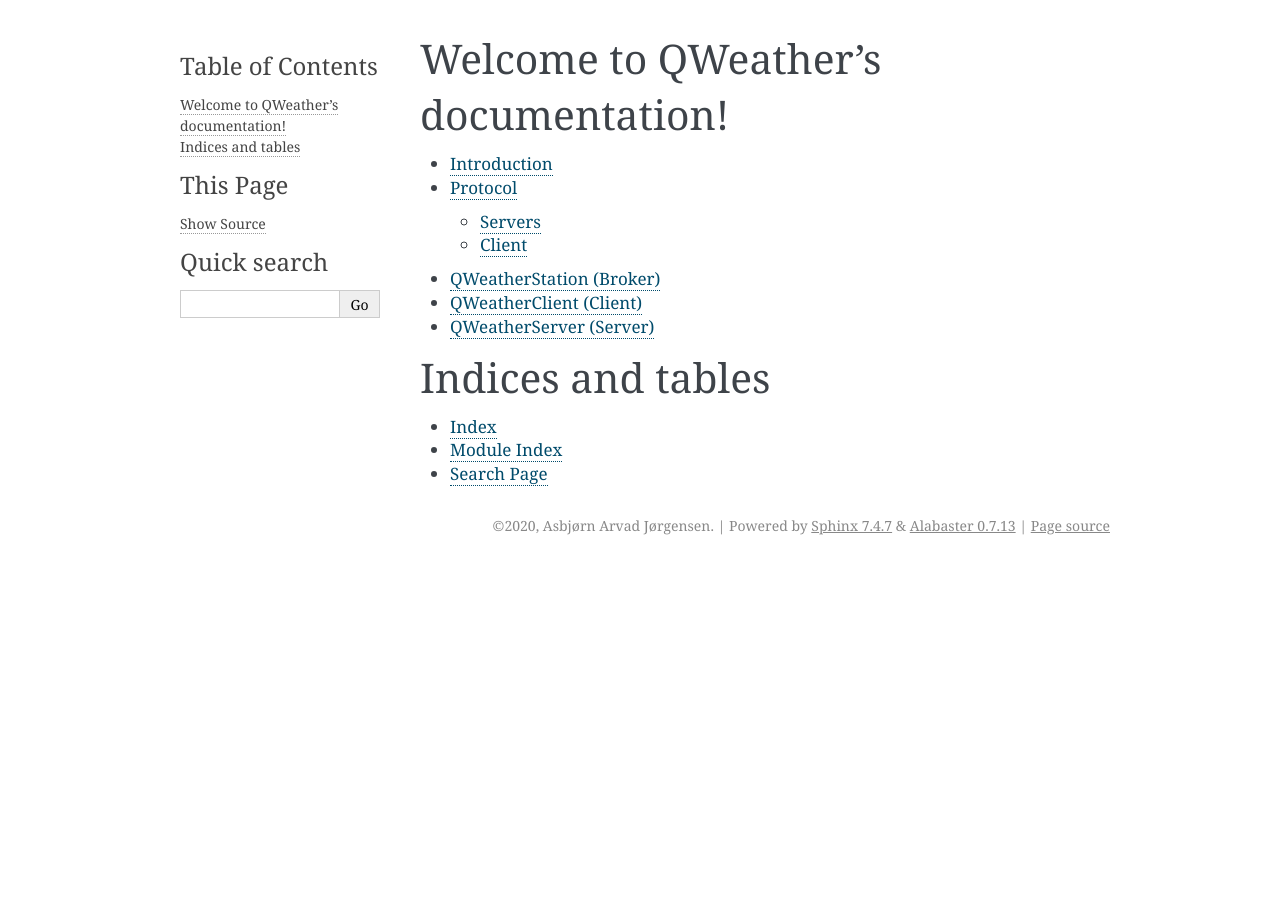
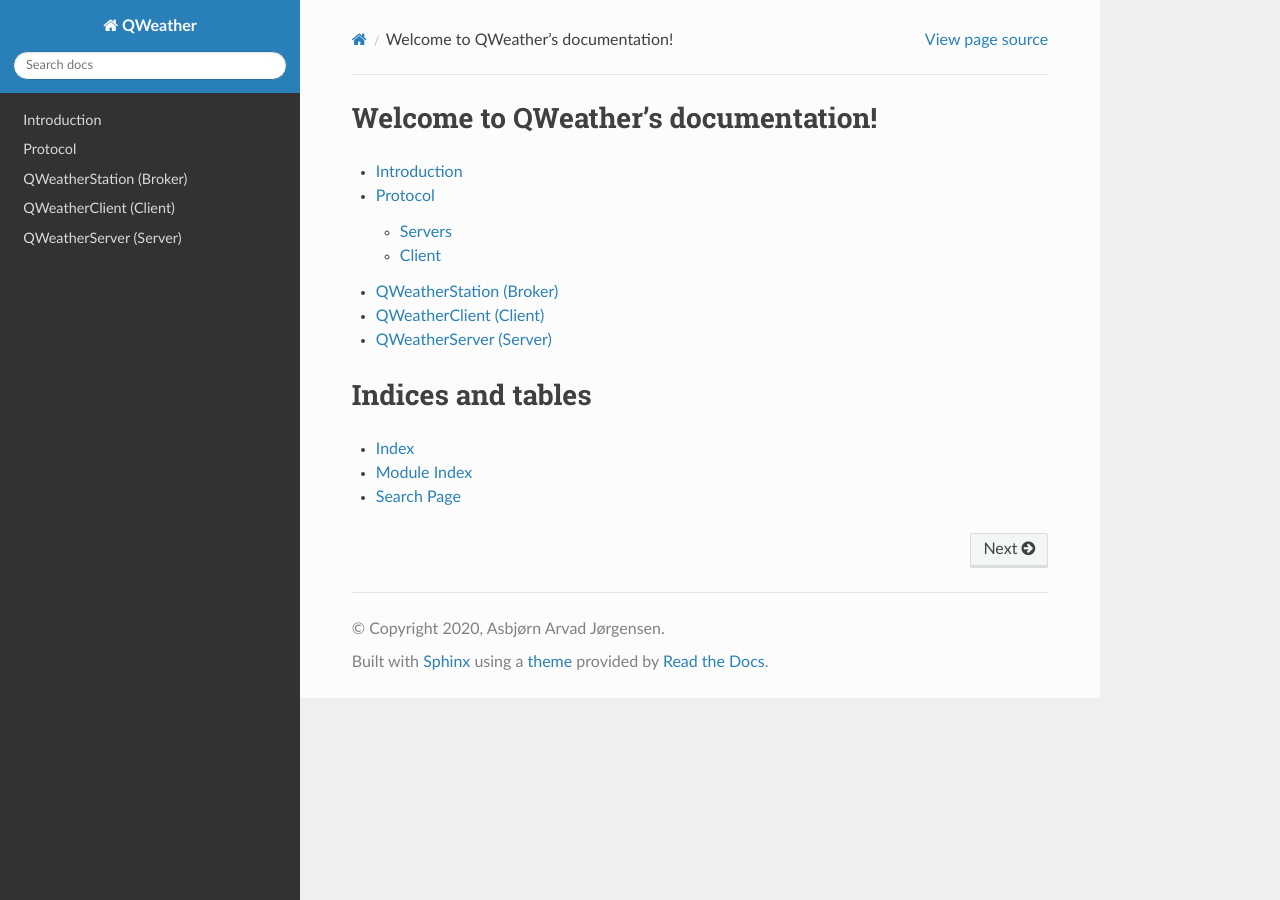
Before and after one commit to NBI-QMET/QWeather, a Sphinx documentation site: the page built from docs/source/index.rst, in a window 1280 px wide. Built offline with Sphinx 7.4.7 and the Read the Docs theme 2.0.0, drawn with Linux system fonts in a browser that asks for light colours.

Commit message:
Develop (#1)
* no message

* no message

* no message

```diff
--- /dev/null
+++ b/docs/requirements.txt
@@ -0,0 +1 @@
+sphinx>=1.7.5
--- a/docs/source/conf.py
+++ b/docs/source/conf.py
@@ -12,7 +12,7 @@
 #
 import os
 import sys
-sys.path.insert(0, os.path.abspath('../'))
+sys.path.insert(0, os.path.abspath('../qweather/'))
 
 
 # -- Project information -----------------------------------------------------
@@ -27,7 +27,7 @@
 # Add any Sphinx extension module names here, as strings. They can be
 # extensions coming with Sphinx (named 'sphinx.ext.*') or your custom
 # ones.
-extensions = ['sphinx.ext.autodoc', 'sphinx.ext.coverage', 'sphinx.ext.napoleon','sphinx.ext.autosummary'
+extensions = ['sphinx.ext.autodoc', 'sphinx.ext.coverage', 'sphinx.ext.napoleon','sphinx.ext.autosummary','sphinx.ext.viewcode'
 ]
 
 autodoc_default_flags = ['members']
@@ -40,15 +40,16 @@
 # directories to ignore when looking for source files.
 # This pattern also affects html_static_path and html_extra_path.
 exclude_patterns = []
-
+autodoc_mock_imports = ['sip', 'PyQt5', 'PyQt5.QtGui', 'PyQt5.QtCore', 'PyQt5.QtWidgets']
 
 # -- Options for HTML output -------------------------------------------------
 
 # The theme to use for HTML and HTML Help pages.  See the documentation for
 # a list of builtin themes.
 #
-html_theme = 'alabaster'
-
+html_theme = 'sphinx_rtd_theme'
+#html_theme = "sphinx_rtd_theme"
+html_show_sourcelink = True
 # Add any paths that contain custom static files (such as style sheets) here,
 # relative to this directory. They are copied after the builtin static files,
 # so a file named "default.css" will overwrite the builtin "default.css".
```
Also changed, not shown: 1 other file.
